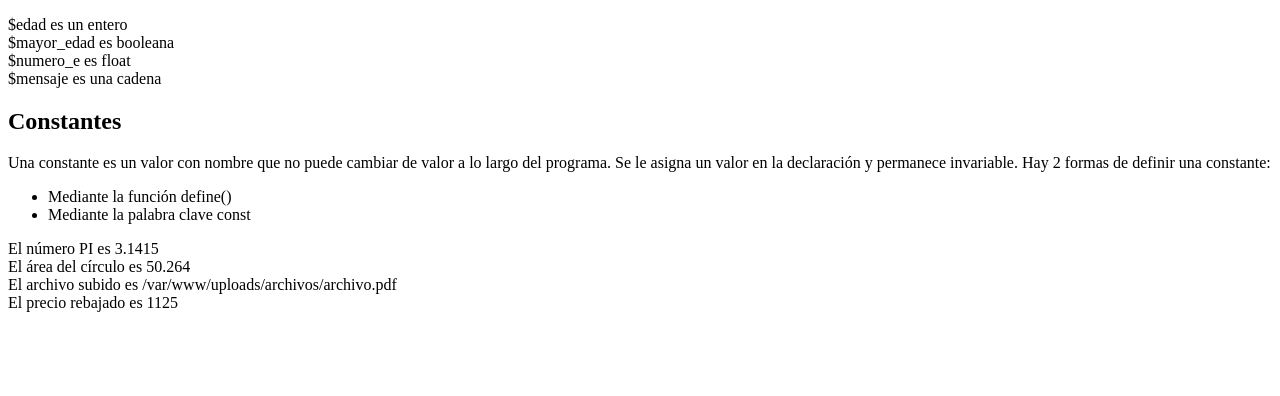
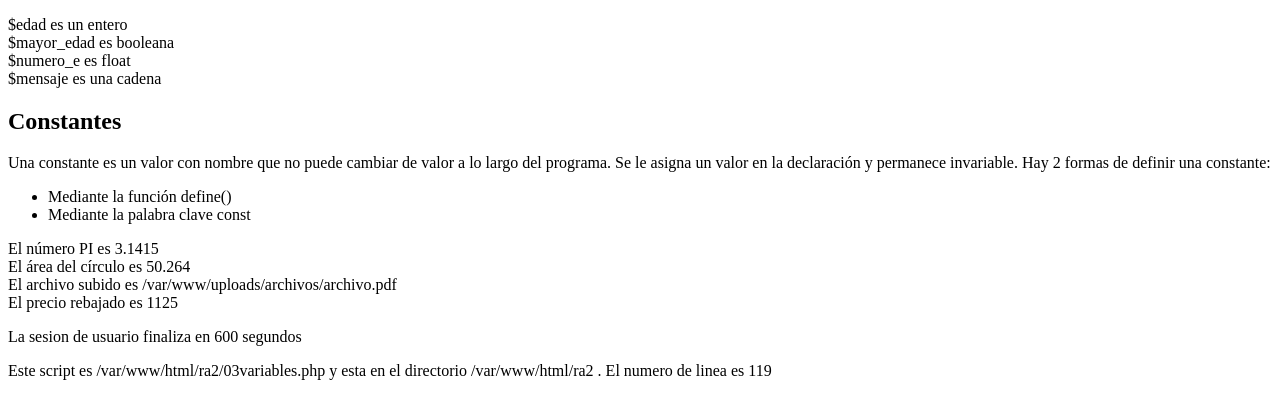
Before and after one commit to LuisDeToro10/dwes.com, a PHP site: page /ra2/03variables.php in a window 1280 px wide. Shown: the part 524-920 px from the top of the page. Before the commit the page ends 836 px from the top, so only its background shows below. Run offline with PHP 8.4, Linux system fonts and the light colour scheme; data that the repository does not hold is empty.

Commit message:
Acabado el 03

```diff
--- a/ra2/03variables.php
+++ b/ra2/03variables.php
@@ -2,7 +2,7 @@
 <html lang="es">
   <head>
     <meta charset="utf-8">
-    <title>Tipos de datos</title>
+    <title>Variables</title>
   </head>
   <body>
 <h1>Variables</h1>
@@ -110,6 +110,13 @@ echo "El archivo subido es $path_archivo<br>";
 
 $precio_rebajado = PRECIO_BASE - PRECIO_BASE * 0.25;
 echo "El precio rebajado es $precio_rebajado<br>";
+
+// 2ª Forma: mediante la palabra clave const
+const SESION_USUARIO = 600;
+echo "<p>La sesion de usuario finaliza en " . SESION_USUARIO . " segundos<br></p>";
+
+// Constantes predefinidas
+echo "<p>Este script es " . __FILE__ . " y esta en el directorio " . __DIR__ . " . El numero de linea es " . __LINE__ . "</p>";
 ?>
 
 
```
